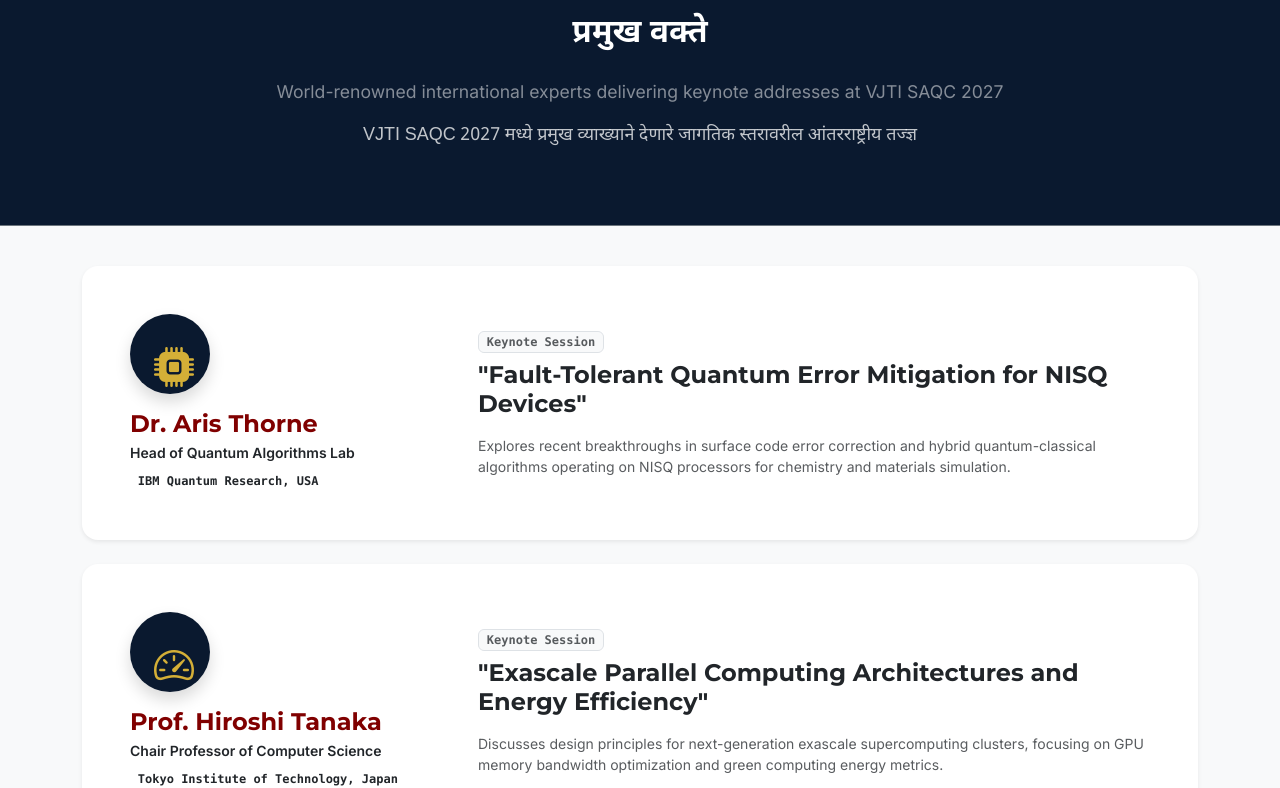
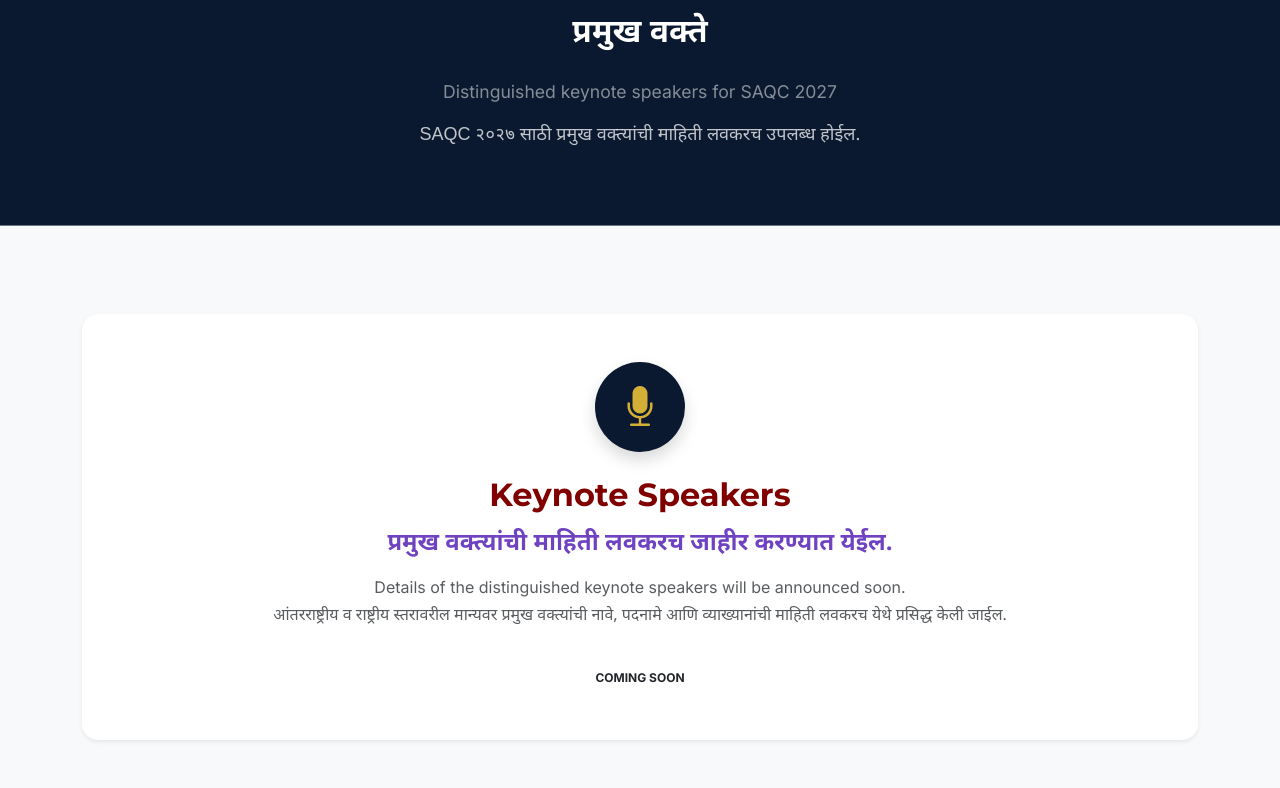
Before and after one commit to pooja-chirke/C-Users-EXAM-Documents-Antigravity-code, a React (Vite) app in the folder frontend/: page /keynotes in a window 1280 px wide. Shown: the part 334-1122 px from the top of the page. Built offline with nearby package versions, Linux system fonts and the light colour scheme.

Commit message:
Update keynote speakers page

```diff
--- a/frontend/src/pages/Speakers/KeynoteSpeakersPage.jsx
+++ b/frontend/src/pages/Speakers/KeynoteSpeakersPage.jsx
@@ -1,46 +1,7 @@
-/**
- * VJTI HOC 2027 - Keynote Speakers Page
- *
- * Production-ready page component showcasing international Keynote Speakers,
- * presentation titles, abstracts, and professional bio profiles.
- *
- * @file VJTI-HOC-Conference/frontend/src/pages/Speakers/KeynoteSpeakersPage.jsx
- */
-
 import React from 'react';
 import MainLayout from '../../layouts/MainLayout';
 
 export const KeynoteSpeakersPage = () => {
-  const speakers = [
-    {
-      name: 'Dr. Aris Thorne',
-      title: 'Head of Quantum Algorithms Lab',
-      org: 'IBM Quantum Research, USA',
-      topic: 'Fault-Tolerant Quantum Error Mitigation for NISQ Devices',
-      abstract:
-        'Explores recent breakthroughs in surface code error correction and hybrid quantum-classical algorithms operating on NISQ processors for chemistry and materials simulation.',
-      icon: 'bi-cpu-fill',
-    },
-    {
-      name: 'Prof. Hiroshi Tanaka',
-      title: 'Chair Professor of Computer Science',
-      org: 'Tokyo Institute of Technology, Japan',
-      topic: 'Exascale Parallel Computing Architectures and Energy Efficiency',
-      abstract:
-        'Discusses design principles for next-generation exascale supercomputing clusters, focusing on GPU memory bandwidth optimization and green computing energy metrics.',
-      icon: 'bi-speedometer2',
-    },
-    {
-      name: 'Dr. Sophia Martinez',
-      title: 'Principal AI Scientist',
-      org: 'DeepMind / Oxford AI Institute, UK',
-      topic: 'Scalable Multimodal Foundation Models and Trustworthy AI',
-      abstract:
-        'Examines modern generative foundation models, alignment strategies, and architectural innovations enabling scalable reasoning across multimodal datasets.',
-      icon: 'bi-robot',
-    },
-  ];
-
   return (
     <MainLayout
       title={
@@ -51,10 +12,10 @@
             style={{
               fontFamily:
                 "'Mangal', 'Noto Sans Devanagari', 'Mukta', 'Hind', sans-serif",
-              fontSize: "32px",
-              lineHeight: "1.6",
-              marginTop: "8px",
-              color: "#ffffff"
+              fontSize: '32px',
+              lineHeight: '1.6',
+              marginTop: '8px',
+              color: '#ffffff'
             }}
           >
             प्रमुख वक्ते
@@ -65,78 +26,97 @@
       subtitle={
         <>
           <div>
-            World-renowned international experts delivering keynote addresses at
-            VJTI SAQC 2027
+            Distinguished keynote speakers for SAQC 2027
           </div>
 
           <div
             style={{
               fontFamily:
                 "'Mangal', 'Noto Sans Devanagari', 'Mukta', 'Hind', sans-serif",
-              fontSize: "18px",
-              lineHeight: "1.9",
-              marginTop: "12px",
-              color: "rgba(255,255,255,0.75)"
+              fontSize: '18px',
+              lineHeight: '1.9',
+              marginTop: '12px',
+              color: 'rgba(255,255,255,0.75)'
             }}
           >
-            VJTI SAQC 2027 मध्ये प्रमुख व्याख्याने देणारे जागतिक स्तरावरील
-            आंतरराष्ट्रीय तज्ज्ञ
+            SAQC २०२७ साठी प्रमुख वक्त्यांची माहिती लवकरच उपलब्ध होईल.
           </div>
         </>
       }
 
       badge={
         <>
-          <span>KEYNOTE ADDRESSES</span>
+          <span>KEYNOTE SPEAKERS</span>
 
           <span
             style={{
               fontFamily:
                 "'Mangal', 'Noto Sans Devanagari', 'Mukta', 'Hind', sans-serif",
-              marginLeft: "12px"
+              marginLeft: '12px'
             }}
           >
-            प्रमुख व्याख्याने
+            प्रमुख वक्ते
           </span>
         </>
       }
     >
-      <div className="row g-4 mb-5">
-        {speakers.map((speaker, idx) => (
-          <div className="col-12" key={idx}>
-            <div className="card border-0 shadow-sm rounded-4 card-hoc bg-white overflow-hidden">
-              <div className="card-body p-4 p-lg-5">
-                <div className="row align-items-center g-4">
 
-                  {/* Speaker Avatar & Bio Header */}
-                  <div className="col-lg-4 text-center text-lg-start border-lg-end pr-lg-4">
-                    <div className="bg-vjti-navy text-vjti-gold p-4 rounded-circle d-inline-flex mb-3 shadow" style={{ width: '80px', height: '80px' }}>
-                      <i className={`bi ${speaker.icon} fs-1`}></i>
-                    </div>
-                    <h4 className="fw-bold font-heading text-vjti-maroon mb-1">
-                      {speaker.name}
-                    </h4>
-                    <div className="fw-semibold text-dark small mb-1">{speaker.title}</div>
-                    <span className="badge bg-vjti-gold text-dark font-monospace">{speaker.org}</span>
-                  </div>
+      <section className="py-5">
+        <div className="card border-0 shadow-sm rounded-4">
+          <div className="card-body text-center py-5">
 
-                  {/* Session Title & Abstract */}
-                  <div className="col-lg-8">
-                    <span className="badge bg-light text-muted border uppercase mb-2 font-monospace">Keynote Session</span>
-                    <h4 className="fw-bold font-heading text-dark mb-3">
-                      "{speaker.topic}"
-                    </h4>
-                    <p className="text-muted leading-relaxed small mb-0">
-                      {speaker.abstract}
-                    </p>
-                  </div>
+            <div
+              className="bg-vjti-navy text-vjti-gold rounded-circle
+                         d-inline-flex align-items-center justify-content-center
+                         mb-4 shadow"
+              style={{
+                width: '90px',
+                height: '90px'
+              }}
+            >
+              <i className="bi bi-mic-fill fs-1"></i>
+            </div>
 
-                </div>
-              </div>
-            </div>
+            <h2 className="fw-bold text-vjti-maroon mb-3">
+              Keynote Speakers
+            </h2>
+
+            <h4
+              style={{
+                fontFamily:
+                  "'Mangal', 'Noto Sans Devanagari', 'Mukta', 'Hind', sans-serif",
+                color: '#6f42c1',
+                fontWeight: '700'
+              }}
+            >
+              प्रमुख वक्त्यांची माहिती लवकरच जाहीर करण्यात येईल.
+            </h4>
+
+            <p className="text-muted mt-3 mb-1">
+              Details of the distinguished keynote speakers will be announced
+              soon.
+            </p>
+
+            <p
+              className="text-muted"
+              style={{
+                fontFamily:
+                  "'Mangal', 'Noto Sans Devanagari', 'Mukta', 'Hind', sans-serif",
+                lineHeight: '1.8'
+              }}
+            >
+              आंतरराष्ट्रीय व राष्ट्रीय स्तरावरील मान्यवर प्रमुख वक्त्यांची
+              नावे, पदनामे आणि व्याख्यानांची माहिती लवकरच येथे प्रसिद्ध केली जाईल.
+            </p>
+
+            <span className="badge bg-vjti-gold text-dark px-4 py-2 mt-3">
+              COMING SOON
+            </span>
+
           </div>
-        ))}
-      </div>
+        </div>
+      </section>
+
     </MainLayout>
   );
 };
```
